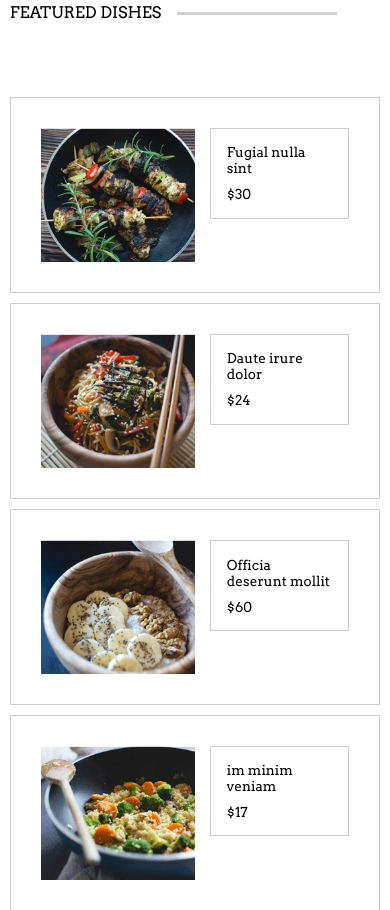
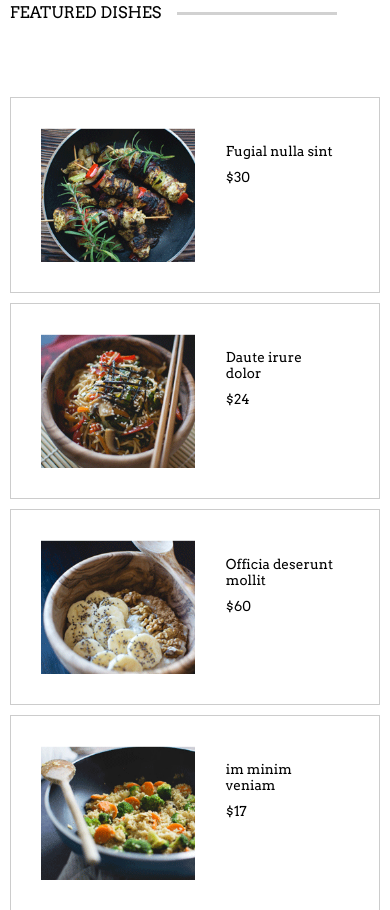
Before and after one commit to wesamswetat/Resto-Exercise, a plain HTML site: page index.html in a window 390 px wide. Shown: the part 1172-2082 px from the top of the page. Drawn offline with Linux system fonts and the light colour scheme.

Commit message:
responsive restorant V0.23 with transition

```diff
--- a/css/style-exstra-small-devices.css
+++ b/css/style-exstra-small-devices.css
@@ -90,6 +90,13 @@
     clear: both;
 }
 
+.featured-dishes > div  > div .only-for-extra-small-dev{
+
+    border: none;
+
+}
+
+
 .featured-dishes div div img{
     width: 50%;
     padding: 0;
@@ -144,12 +151,11 @@ footer div {
     text-align: center;
 }
 
-footer div ul, footer {
-    margin-bottom: 45px;
-}
+
 
 footer .footer-1-ul , footer .footer-3-ul{
     float: none;
+    margin-bottom: 45px;
 }
 
 footer .footer-logo-ul , footer .footer-2-ul{
--- a/css/style-medium-devices.css
+++ b/css/style-medium-devices.css
@@ -51,7 +51,7 @@
     width: 45%;
 }
 
-.featured-dishes div div{
+.featured-dishes div > div{
     -webkit-box-sizing: border-box;
     padding: 5%;
 }
```
